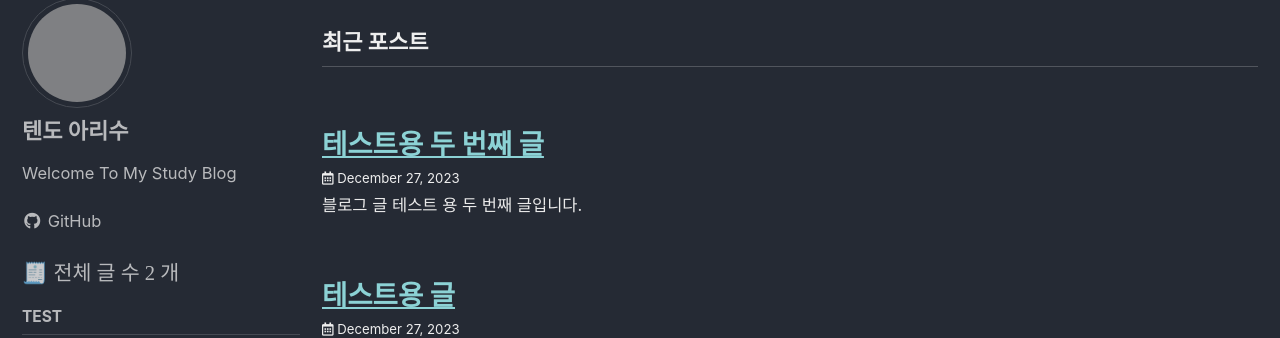
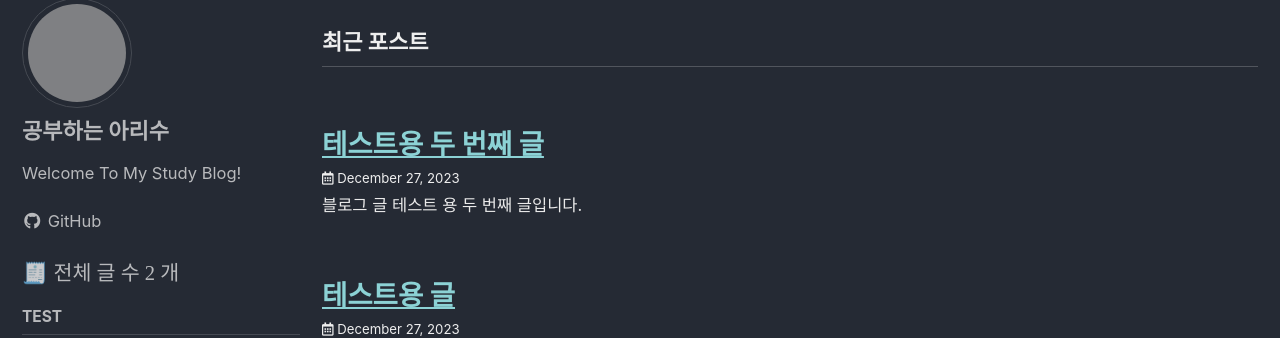
Before and after one commit to ArisuIsCute/ArisuIsCute.github.io, a Jekyll site: the page built from index.html, in a window 1280 px wide. Shown: the part 113-451 px from the top of the page. Built offline with Jekyll 4.4.1, drawn with Linux system fonts in a browser that asks for light colours; cached includes are drawn as plain includes; the list of posts is cut into pages by our own code; grey boxes are pictures that could not be loaded.

Commit message:
change name

```diff
--- a/_config.yml
+++ b/_config.yml
@@ -104,9 +104,9 @@ analytics:
 
 # Site Author
 author:
-  name             : "텐도 아리수"
+  name             : "공부하는 아리수"
   avatar           : "https://avatars.githubusercontent.com/u/128462625?v=4"
-  bio              : "Welcome To My Study Blog"
+  bio              : "Welcome To My Study Blog!"
   #location         : "Korea"
   email            :
   links:
```
